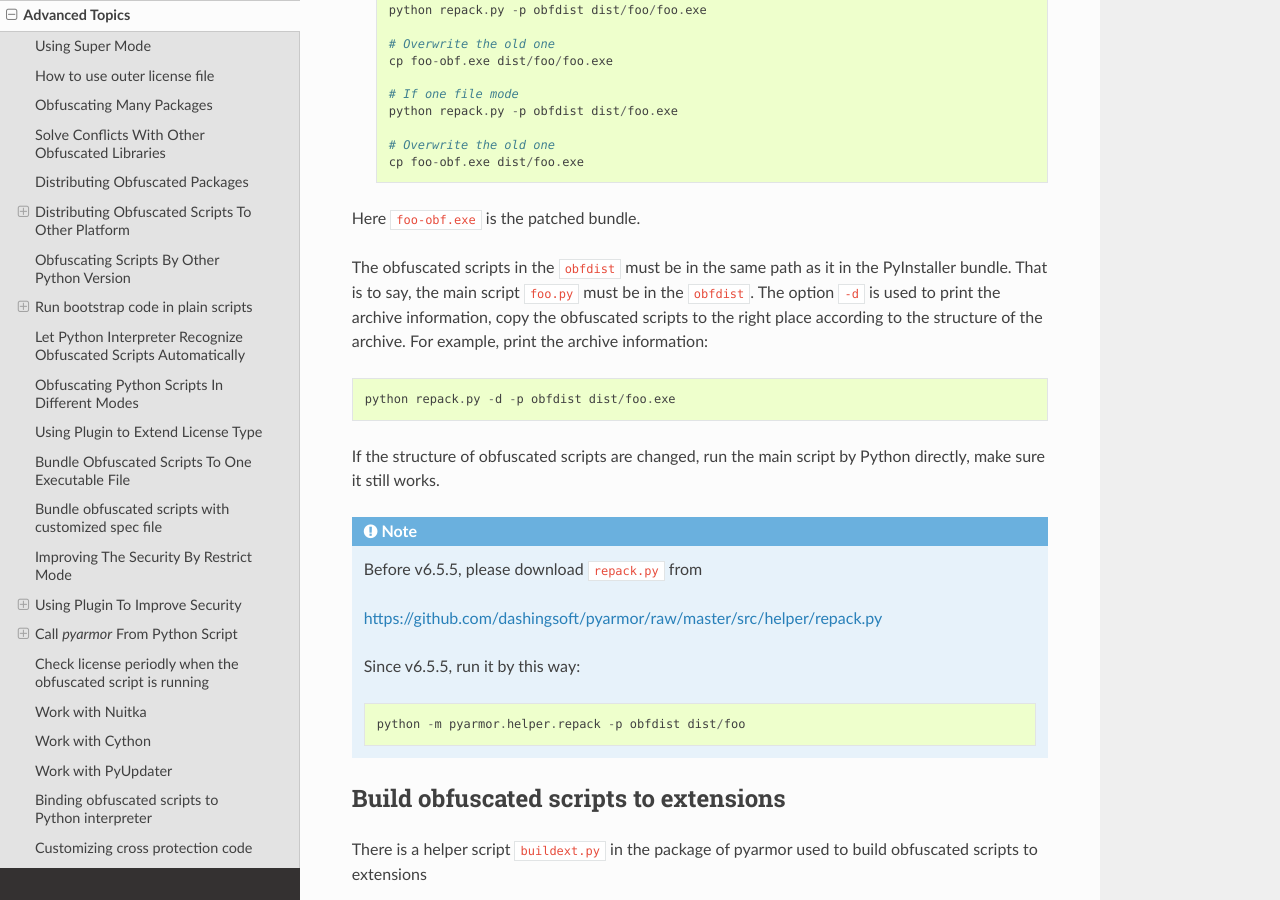
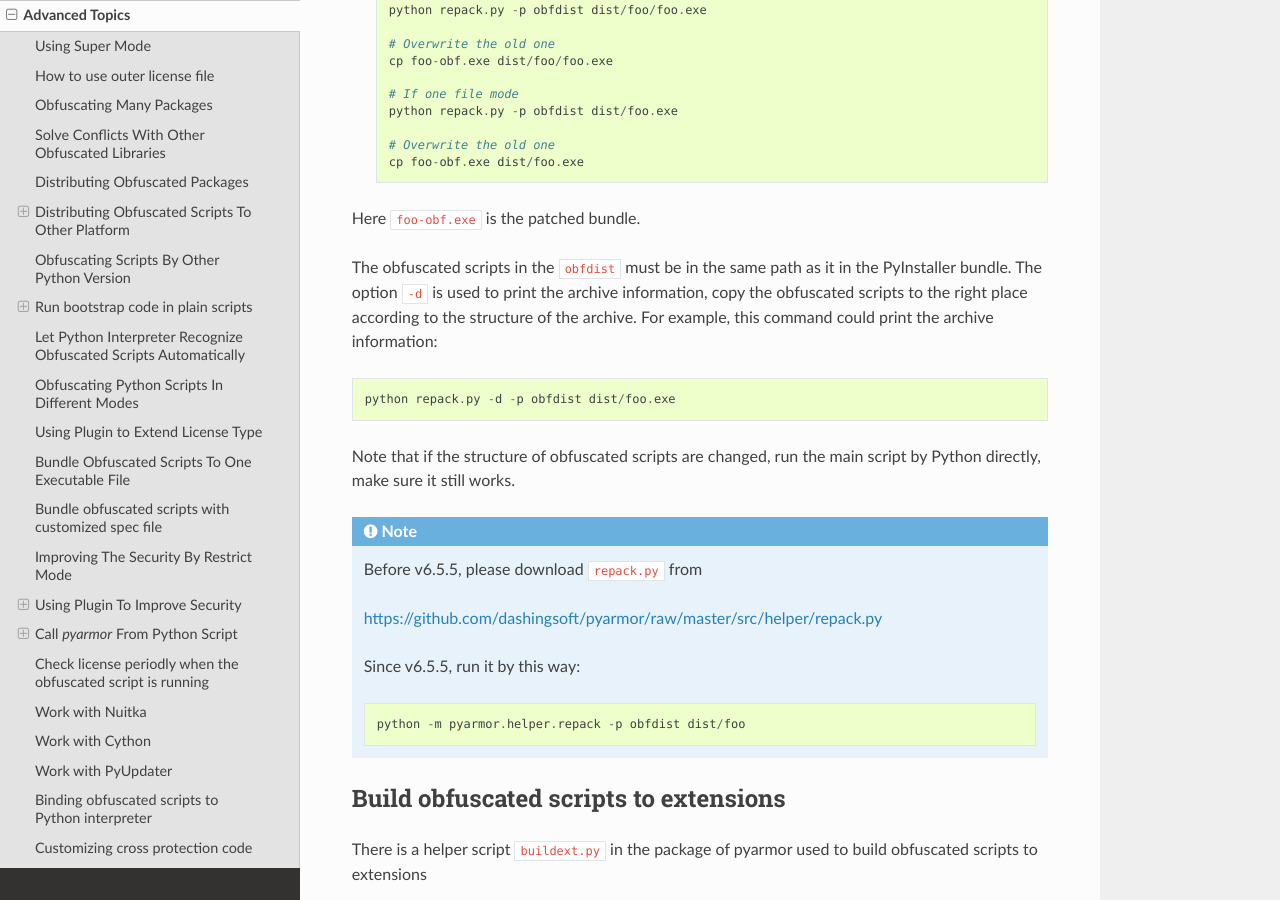
Before and after one commit to dashingsoft/pyarmor, a Sphinx documentation site: the page built from docs/advanced.rst, in a window 1280 px wide and 900 px high, scrolled down 30558 px. Built offline with Sphinx 7.4.7 and the Read the Docs theme 2.0.0, drawn with Linux system fonts in a browser that asks for light colours.

Commit message:
Refine doc

```diff
--- a/docs/advanced.rst
+++ b/docs/advanced.rst
@@ -1504,15 +1504,14 @@ finally run this script to repack the bundle with obfuscated scripts.
 Here ``foo-obf.exe`` is the patched bundle.
 
 The obfuscated scripts in the ``obfdist`` must be in the same path as it in the
-PyInstaller bundle. That is to say, the main script ``foo.py`` must be in the
-``obfdist``. The option ``-d`` is used to print the archive information, copy
-the obfuscated scripts to the right place according to the structure of the
-archive. For example, print the archive information::
+PyInstaller bundle. The option ``-d`` is used to print the archive information,
+copy the obfuscated scripts to the right place according to the structure of the
+archive. For example, this command could print the archive information::
 
     python repack.py -d -p obfdist dist/foo.exe
 
-If the structure of obfuscated scripts are changed, run the main script by
-Python directly, make sure it still works.
+Note that if the structure of obfuscated scripts are changed, run the main
+script by Python directly, make sure it still works.
 
 .. note::
 
```
